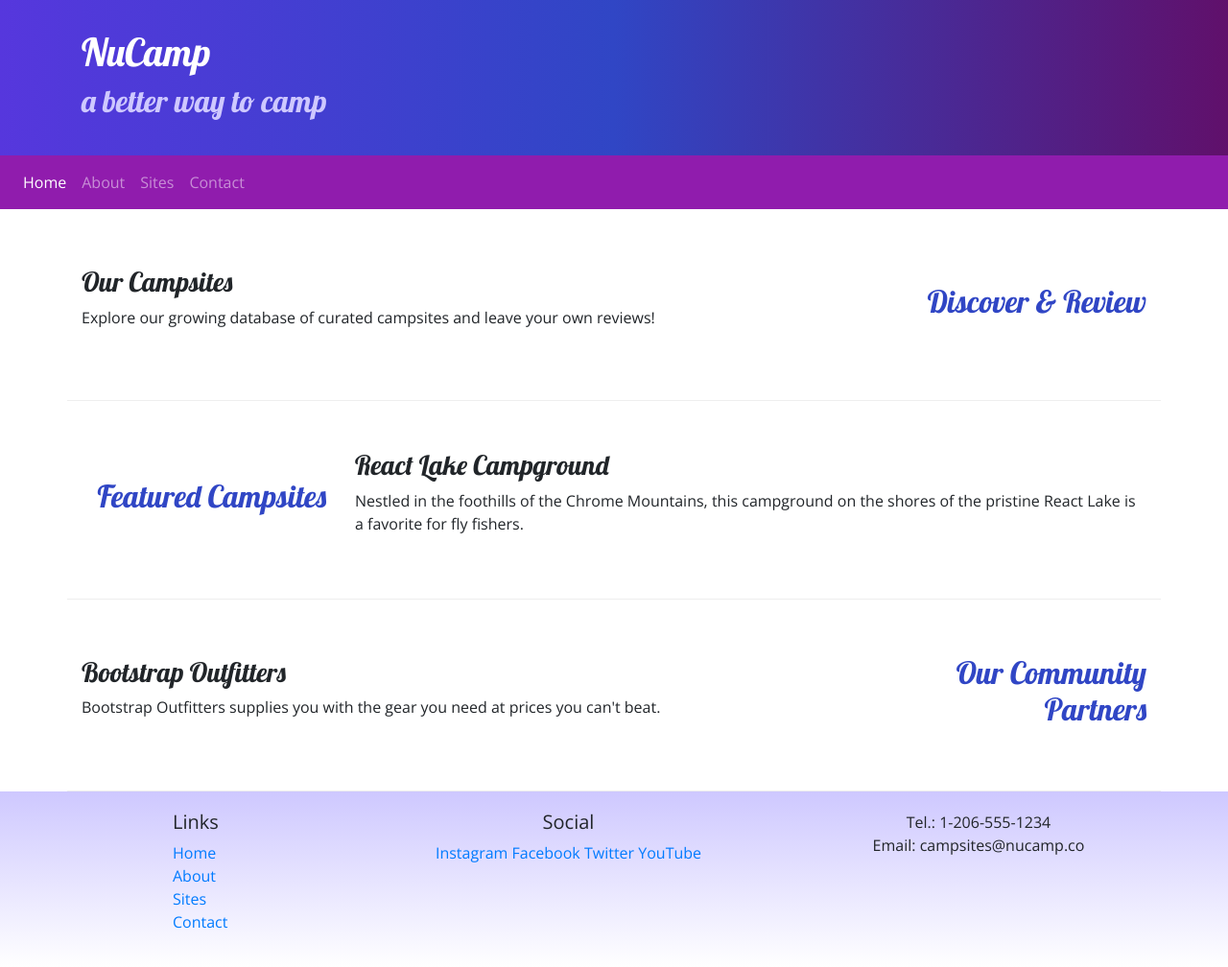
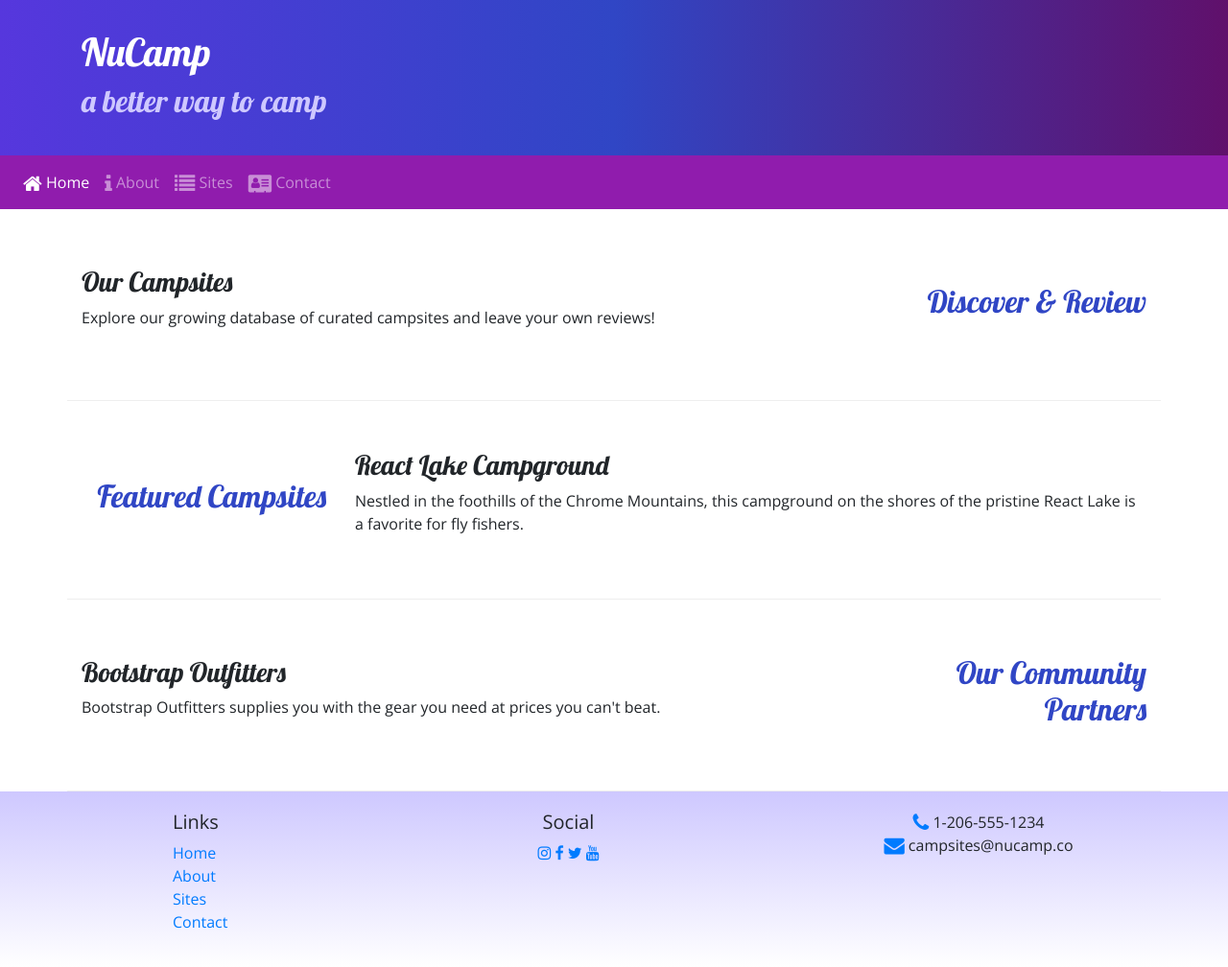
Before and after one commit to emmarusnak/nucamp-camping, a website: page index.html in a window 1280 px wide. Shown: the whole page at 96% size. Drawn offline with nearby package versions, Linux system fonts and the light colour scheme.

Commit message:
Icon Fonts

```diff
--- a/index.html
+++ b/index.html
@@ -10,6 +10,7 @@
     <link rel="stylesheet" href="node_modules/bootstrap/dist/css/bootstrap.min.css" />
 
     <!-- Additional CSS must be placed after Bootstrap CSS -->
+    <link rel="stylesheet" href="node_modules/font-awesome/css/font-awesome.min.css" />
     <link rel="stylesheet" href="https://fonts.googleapis.com/css?family=Lobster|Open+Sans" />
     <link rel="stylesheet" href="css/styles.css" />
 
@@ -36,10 +37,10 @@
             </button>
             <div class="collapse navbar-collapse" id="nucampNavbar">
                 <ul class="navbar-nav">
-                    <li class="nav-item active"><a class="nav-link" href="#">Home</a></li>
-                    <li class="nav-item"><a class="nav-link" href="aboutus.html">About</a></li>
-                    <li class="nav-item"><a class="nav-link" href="#">Sites</a></li>
-                    <li class="nav-item"><a class="nav-link" href="#">Contact</a></li>
+                    <li class="nav-item active"><a class="nav-link" href="#"><i class="fa fa-home fa-lg"></i> Home </a></li>
+                    <li class="nav-item"><a class="nav-link" href="aboutus.html"><i class="fa fa-info fa-lg"></i> About </a></li>
+                    <li class="nav-item"><a class="nav-link" href="#"><i class="fa fa-list fa-lg"></i> Sites </a></li>
+                    <li class="nav-item"><a class="nav-link" href="#"><i class="fa fa-address-card fa-lg"></i> Contact </a></li>
                 </ul>
             </div>
         </div>
@@ -83,22 +84,22 @@
                 <div class="col-4 col-sm-2 offset-1">
                     <h5>Links</h5>
                     <ul class="list-unstyled">
-                        <li><a href="#">Home</a></li>
-                        <li><a href="#">About</a></li>
-                        <li><a href="#">Sites</a></li>
-                        <li><a href="#">Contact</a></li>
+                        <li><a href="#"> Home </a></li>
+                        <li><a href="#"> About </a></li>
+                        <li><a href="#"> Sites </a></li>
+                        <li><a href="#"> Contact </a></li>
                     </ul>
                 </div>
                 <div class="col-6 col-sm-5 text-center">
                     <h5>Social</h5>
-                    <a href="http://instagram.com/">Instagram</a>
-                    <a href="http://facebook.com/">Facebook</a>
-                    <a href="http://twitter.com/">Twitter</a>
-                    <a href="http://youtube.com/">YouTube</a>
+                    <a href="http://instagram.com/"><i class="fa fa-instagram"></i></a>
+                    <a href="http://facebook.com/"><i class="fa fa-facebook"></i></a>
+                    <a href="http://twitter.com/"><i class="fa fa-twitter"></i></a>
+                    <a href="http://youtube.com/"><i class="fa fa-youtube"></i></a>
                 </div>
                 <div class="col-sm-4 text-center">
-                    Tel.: 1-206-555-1234<br />
-                    Email: campsites@nucamp.co
+                    <i class="fa fa-phone fa-lg text-primary"></i> 1-206-555-1234<br />
+                    <i class="fa fa-envelope fa-lg text-primary"></i> campsites@nucamp.co
                 </div>
             </div>
         </div>
--- a/package.json
+++ b/package.json
@@ -15,6 +15,7 @@
   },
   "dependencies": {
     "bootstrap": "^4.0.0",
+    "font-awesome": "^4.7.0",
     "jquery": "^3.3.1",
     "popper.js": "^1.12.9"
   }
```
Also changed, not shown: aboutus.html (+11 -10 lines), 1 other file.
